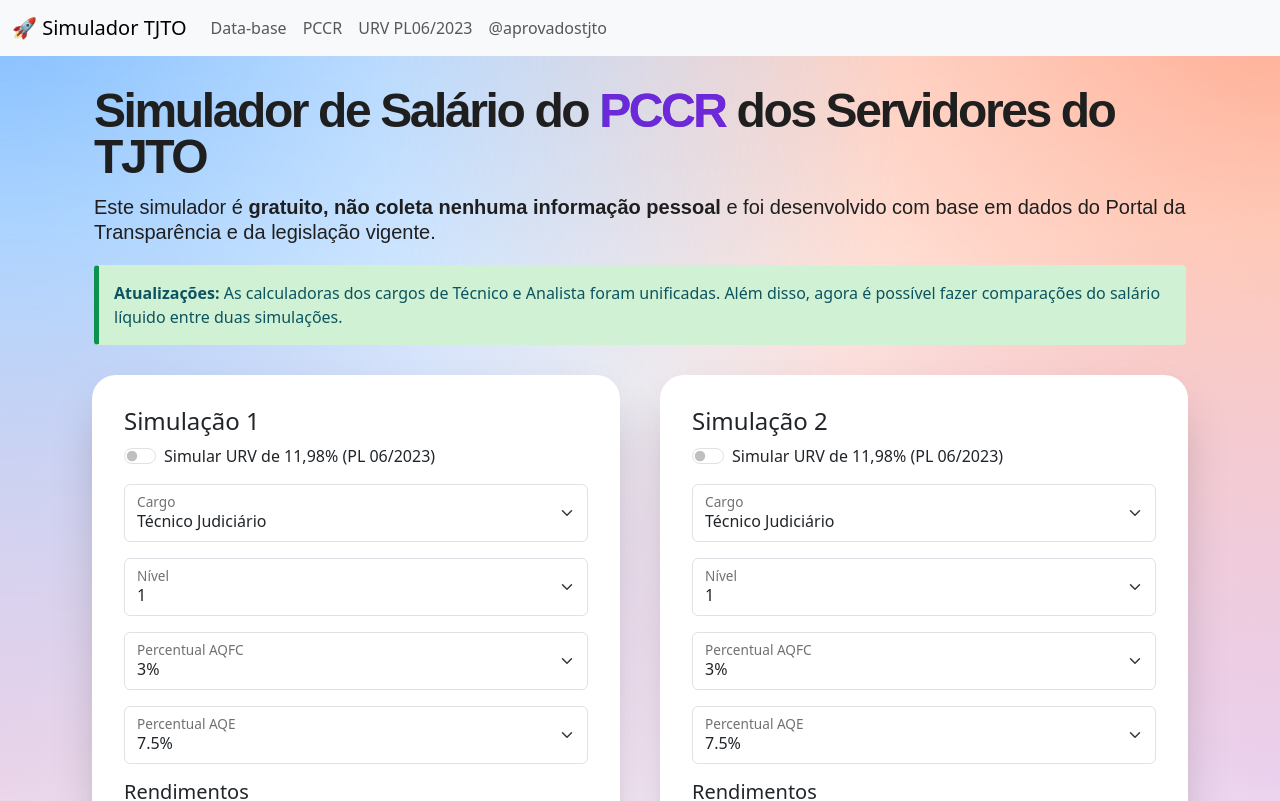
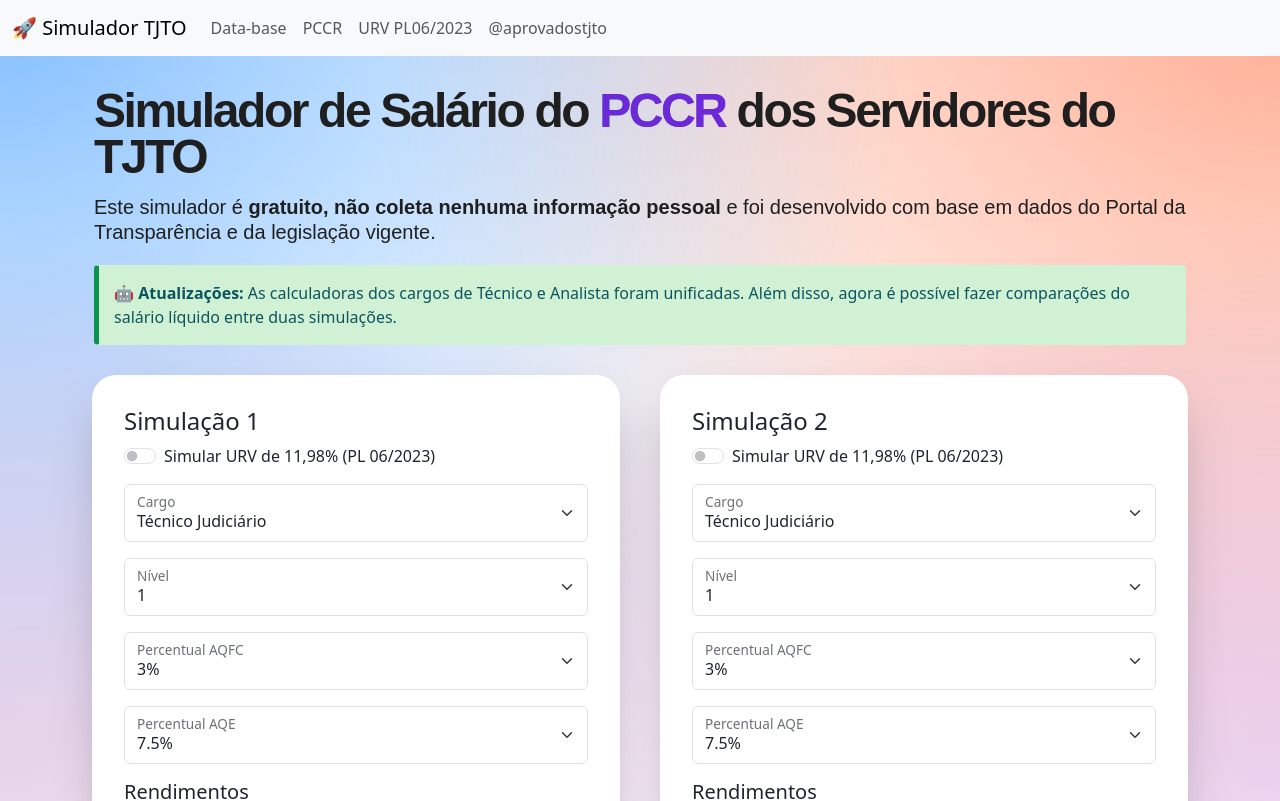
Before and after one commit to guilhermeoq/carreira-tjto, a Vue app: page / in a window 1280 px wide. Shown: the top 801 px of the page. Built offline with nearby package versions, Linux system fonts and the light colour scheme.

Commit message:
Update Calculadora.vue

```diff
--- a/src/components/Calculadora.vue
+++ b/src/components/Calculadora.vue
@@ -50,7 +50,7 @@
         desenvolvido com base em dados do Portal da Transparência e da legislação vigente.
       </p>
       <div class="callout callout-info">
-        <strong>Atualizações: </strong>As calculadoras dos cargos de Técnico e Analista foram
+        <strong>🤖 Atualizações: </strong>As calculadoras dos cargos de Técnico e Analista foram
         unificadas. Além disso, agora é possível fazer comparações do salário líquido entre duas
         simulações.
       </div>
```
